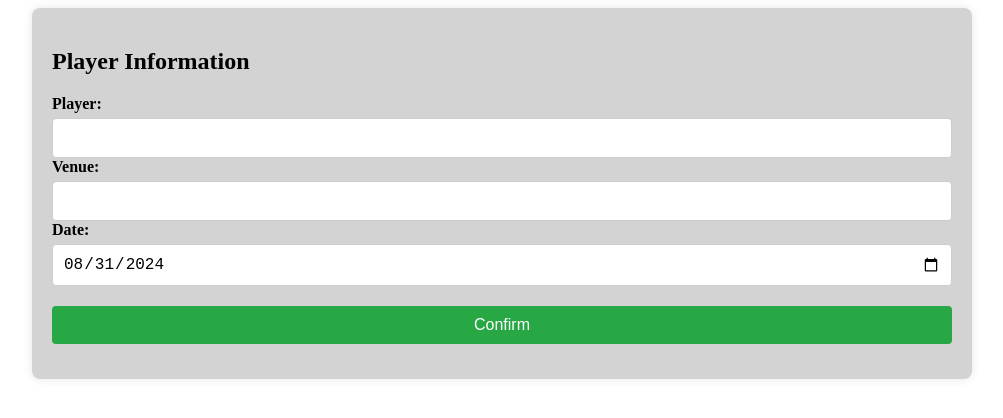
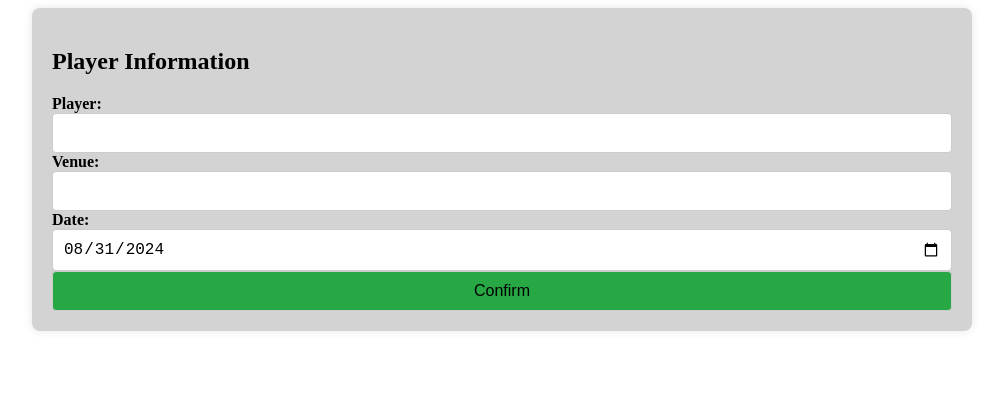
Before and after one commit to danfrost67/Poker_Jester, a SvelteKit app: page / in a window 1280 px wide. Both pictures are taken after a click on the button "Add New Game". Shown: the top 418 px of the page, without its empty margins (138-1141 px from the left). Built offline with nearby package versions, Linux system fonts and the light colour scheme.

Commit message:
cleaned up CSS

```diff
--- a/src/routes/+page.svelte
+++ b/src/routes/+page.svelte
@@ -197,13 +197,6 @@
 /* CC               SS        SS */
 /*  CCCCCCC   SSSSSSS   SSSSSSS  */
 
-    body {
-        font-family: Arial, sans-serif;
-        margin: 0;
-        padding: 20px;
-        background-color: #f4f4f4;
-    }
-
     .container {
         max-width: 900px;
         margin: auto;
@@ -211,27 +204,52 @@
         background: #D3D3D3;
         border-radius: 8px;
         box-shadow: 0 0 10px rgba(0, 0, 0, 0.1);
+        display: flex;
+        flex-direction: column;
+        margin-bottom: 15px;
+
     }
 
-    .confirm-button {
+    .container button {
         padding: 10px 20px;
         font-size: 16px;
-        background-color: #28a745; /* Green color */
-        color: #fff;
-        border: none;
+        border: 1px solid #ccc;
         border-radius: 4px;
+        background-color: #f8f9fa;
+        color: #007bff;
         cursor: pointer;
-        margin-top: 20px;
         width: 100%;
     }
 
-    .confirm-button:hover {
-        background-color: #218838;
+    .container label {
+        font-weight: bold;
+        margin-bottom: 5px;
+    }
+
+    .container input
+    {
+        padding: 10px;
+        font-size: 16px;
+        border: 1px solid #ccc;
+        border-radius: 4px;
+        box-sizing: border-box;
+        width: 100%;
+    }
+
+    .container ul, li {
+        list-style: none;
+        padding: 0;
+        margin: 0;
+    }
+
+    .confirm button{
+        background-color: #28a745;
+        color: #000000;
     }
 
     .text-box {
         padding: 10px;
-        font-size: 16px;
+        font-size: 24px;
         border: 1px solid #ccc;
         border-radius: 4px;
         background-color: #f8f9fa;
@@ -239,37 +257,6 @@
         cursor: pointer;
         width: 100%;
         text-align: center;
-    }
-
-    .text-box:hover {
-        background-color: #e2e6ea;
-    }
-
-/*  SSSSSSS   EEEEEEEE   SSSSSSS   SSSSSSS  IIIIIIII   OOOOOO   NN    NN */
-/* SS         EE        SS        SS           II     OO    OO  NNN   NN */
-/*  SSSSSS    EEEEEE     SSSSSS    SSSSSS      II     OO    OO  NN NN NN */
-/*       SS   EE              SS        SS     II     OO    OO  NN  NNNN */
-/* SSSSSSS    EEEEEEEE  SSSSSSS   SSSSSSS   IIIIIIII   OOOOOO   NN    NN */
-
-    .player-info {
-        display: flex;
-        flex-direction: column;
-        margin-bottom: 15px;
-    }
-
-    .player-info label {
-        font-weight: bold;
-        margin-bottom: 5px;
-    }
-
-    .player-info input
-    {
-        padding: 10px;
-        font-size: 16px;
-        border: 1px solid #ccc;
-        border-radius: 4px;
-        box-sizing: border-box;
-        width: 100%;
     }
 
 /* PPPPPPP     OOOOOO    SSSSSSS  IIIIIIII  TTTTTTTT  IIIIIIII   OOOOOO   NN    NN */
@@ -283,43 +270,9 @@
         gap: 20px;
     }
 
-    .position-selection, .player-selection {
-        margin-bottom: 20px;
-    }
-
-    .position-selection ul, .player-selection ul {
-        list-style: none;
-        padding: 0;
-        margin: 0;
-    }
-
-    .position-selection button, .player-selection button {
-        padding: 10px;
-        font-size: 16px;
-        width: 100%;
-        border: 1px solid #007bff;
-        border-radius: 4px;
-        background-color: #f8f9fa;
-        color: #007bff;
-        cursor: pointer;
-    }
-
     .position-selection button.active, .player-selection button.active {
         background-color: #007bff;
         color: #fff;
-    }
-
-    .position-selection button:hover, .player-selection button:hover {
-        background-color: #007bff;
-        color: #fff;
-    }
-
-    .position-player-info {
-        margin-bottom: 10px;
-        font-size: 18px;
-        text-align: center;
-        display: flex;
-        align-items: center;
     }
 
 /*  CCCCCCC      AA     RRRRRRR   DDDDDD     SSSSSSS */
@@ -333,7 +286,7 @@
         gap: 10px;
     }
 
-    .card-grid button {
+    /* .card-grid button {
         padding: 20px;
         font-size: 24px;
         border: 1px solid #007bff;
@@ -349,9 +302,9 @@
     .card-grid button:hover{
         background-color: #007bff;
         color: #fff;
-    }
+    } */
 
-    .card-display {
+    /* .card-display {
         display: flex;
         flex-direction: column;
         margin-bottom: 20px;
@@ -390,7 +343,7 @@
     }
 
 .cards-suited {
-    margin-bottom: 20px; /* Add space below the Suited row */
+    margin-bottom: 20px;
     display: flex;
     justify-content: center;
     align-items: center;
@@ -413,29 +366,7 @@
 .cards-suited button.active {
     background-color: #007bff;
     color: #fff;
-}
-
-/*    AA       CCCCCCC  TTTTTTTT  IIIIIIII   OOOOOO   NN    NN */
-/*  AA  AA    CC           TT        II     OO    OO  NNN   NN */
-/* AAAAAAAA   CC           TT        II     OO    OO  NN NN NN */
-/* AA    AA   CC           TT        II     OO    OO  NN  NNNN */
-/* AA    AA    CCCCCCC     TT     IIIIIIII   OOOOOO   NN    NN */
-
-.action button {
-    padding: 10px 20px;
-    font-size: 16px;
-    border: 1px solid #ccc;
-    border-radius: 4px;
-    background-color: #f8f9fa;
-    color: #007bff;
-    cursor: pointer;
-    width: 100%;
-}
-
-.toCall {
-    font-size: 24px;
-}
-
+} */
 
 </style>
 
@@ -457,8 +388,9 @@
             {game}
         </button>
         {/each}
-
-        <button class="confirm-button" on:click={() => step = 1}>Add New Game</button>
+        <div class = "confirm">
+            <button class="confirm-button" on:click={() => step = 1}>Add New Game</button>
+        </div>
     </div>
 
 <!-- PPPPPPP    LL           AA     YY    YY  EEEEEEEE  RRRRRRR  -->
@@ -476,7 +408,9 @@
             <input id="venue" type="text" bind:value={venue} />
             <label for="date">Date:</label>
             <input id="date" type="date" bind:value={date} />
+        <div class = "confirm">
             <button class="confirm-button" on:click={confirmGameInfo}>Confirm</button>
+        </div>
         </div>
 
 <!-- PPPPPPP     OOOOOO    SSSSSSS  IIIIIIII  TTTTTTTT  IIIIIIII   OOOOOO   NN    NN -->
@@ -517,7 +451,9 @@
                 </ul>
             </div>
         </div>
-        <button class="confirm-button" on:click={confirmPlayerPosition}>Confirm</button>
+        <div class = "confirm">
+            <button class="confirm-button" on:click={confirmPlayerPosition}>Confirm</button>
+        </div>
 
 <!--  CCCCCCC      AA     RRRRRRR   DDDDDD     SSSSSSS -->
 <!-- CC          AA  AA   RR    RR  DD    DD  SS       -->
@@ -550,7 +486,9 @@
                     <button on:click={() => handleCardSelection(card)}>{card}</button>
                 {/each}
             </div>
-            <button class="confirm-button" on:click={confirmCardSelection}>Confirm</button>
+            <div class = "confirm">
+                <button class="confirm-button" on:click={confirmCardSelection}>Confirm</button>
+            </div>
         </div>
 
 <!--    AA       CCCCCCC  TTTTTTTT  IIIIIIII   OOOOOO   NN    NN -->
@@ -560,7 +498,7 @@
 <!-- AA    AA    CCCCCCC     TT     IIIIIIII   OOOOOO   NN    NN -->
     {:else if step === 4}
     <div>
-        <p>ACTION</p>
+        <!-- <p>ACTION</p> -->
         <div class="position-player-info">
             <div class="text-box" on:click={goToPositionAndPlayerScreen}>
                 {position} | {playerCount}
@@ -586,8 +524,9 @@
         </div>
 
 
-
-        <button class="confirm-button" on:click={confirmAction}>Confirm</button>
+        <div class = "confirm">
+            <button class="confirm-button" on:click={confirmAction}>Confirm</button>
+        </div>
     </div>
 
 <!-- HH    HH   IIIIIIII   SSSSSSS  TTTTTTTT   OOOOOO   RRRRRRR   YY    YY -->
```
